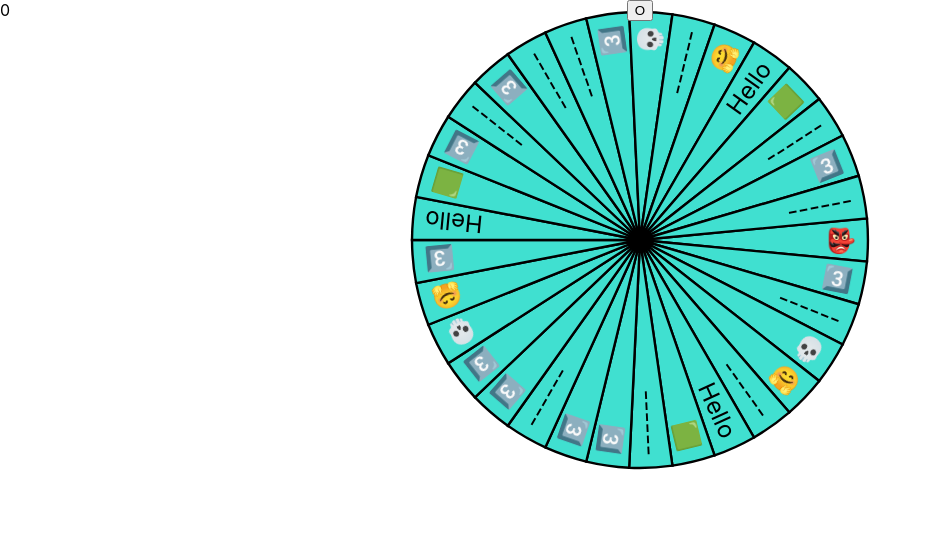
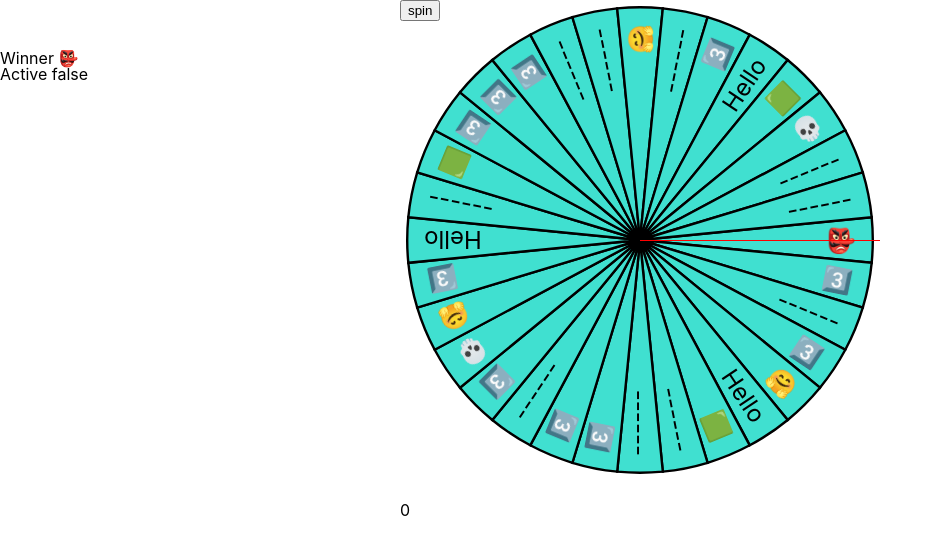
Before and after one commit to z-eric/EZ_Wheel, a React (Create React App) app in the folder spinner-wheel/: page / in a window 1280 px wide. Shown: the top 554 px of the page, without its empty margins (0-943 px from the left). Built offline with nearby package versions, Linux system fonts and the light colour scheme.

Commit message:
wip 8 - winner detection implemented

```diff
--- a/spinner-wheel/src/components/MainPanel.tsx
+++ b/spinner-wheel/src/components/MainPanel.tsx
@@ -1,5 +1,6 @@
 import { useState } from 'react';
 import WheelSpinner from './WheelSpinner';
+import { relative } from 'path';
 
 export interface WheelOption{
     label: string,
@@ -30,7 +31,7 @@ const debugLabels: WheelOption[] = [
   },
   {
     label: '💀',
-    value: 3,
+    value: 2,
   },
   {
     label: '🟩',
@@ -60,16 +61,34 @@ const MainPanel = () => {
     setIsActive(active);
   };
   const winningLocationSetter = (location: number) => {
+    console.log('location ' + location)
     setWinningLocation(location);
   };
 
   return (
+    <>
+      <div style={{
+        position: 'absolute',
+      }}>
         <WheelSpinner
           wheelData={wheelData}
           isActive={isActive}
           isActiveSetter={isActiveSetter}
           winningLocationSetter={winningLocationSetter}
         />
+      </div>
+      <div style={{
+        position: 'absolute',
+        height: '1px',
+        width: '15rem',
+        top: '15rem',
+        left: '50%',
+        backgroundColor: 'red',
+        zIndex: '10',
+      }}></div>
+      <p style={{position: 'absolute', top: '2em', left: '0'}}>Winner {wheelData[winningLocation].label}</p>
+      <p style={{position: 'absolute', top: '3em', left: '0'}}>Active {isActive ? 'true' : 'false'}</p>
+    </>
   )
 }
 
--- a/spinner-wheel/src/components/Wedge.tsx
+++ b/spinner-wheel/src/components/Wedge.tsx
@@ -6,6 +6,7 @@ interface WedgeProps {
   angle: number,
   wedgeX: number,
   wedgeY: number,
+  viewBox: number,
 }
 
 const Wedge = ({...props}: WedgeProps) => {
@@ -20,9 +21,9 @@ const Wedge = ({...props}: WedgeProps) => {
           position: 'absolute',
         }}>
 
-        <svg width='100%' height='100%' viewBox={`0 0 ${props.wheelRadius * 2} ${props.wheelRadius * 2}`}>
+        <svg width='100%' height='100%' viewBox={`0 0 ${props.viewBox} ${props.viewBox}`}>
           <path
-            d={`M ${props.wheelRadius} ${props.wheelRadius}
+            d={`M ${props.viewBox / 2} ${props.viewBox / 2}
               l ${props.wedgeX} ${props.wedgeY}
               a ${props.wheelRadius} ${props.wheelRadius} 0 0 0 0 ${props.wedgeY * -2}
               Z`}
--- a/spinner-wheel/src/components/Wheel.tsx
+++ b/spinner-wheel/src/components/Wheel.tsx
@@ -7,8 +7,9 @@ interface WheelProps {
   sendWedgePattern: (pattern: number[]) => void;
 }
 
+const wheelRadius = 10;
+
 let wedgePattern: number[] = [];
-const wheelRadius = 10;
 
 const calcWedgePattern = (wheelData : WheelOption[]) => {
   console.clear();
@@ -57,19 +58,19 @@ const calcWedgePattern = (wheelData : WheelOption[]) => {
   console.log('wedgePattern ' + wedgePattern);
 };
 
-const buildWedges = (wheelData: WheelOption[]) => {
+const buildWedges = (wheelData: WheelOption[], wheelRadius: number) => {
 
-
-  calcWedgePattern(wheelData);
 
   // cartesian from polar
   // x = r * cos(angle)
   // y = r * sin(angle)
+  let viewBox = wheelRadius * 2;
+  wheelRadius *= 0.97;
   let numWedge = wedgePattern.length;
   let degrees = 360 / numWedge /2;
   let radians = degrees * Math.PI / 180;
-  let wedgeX = wheelRadius * .95 * Math.cos(radians);
-  let wedgeY = wheelRadius * .95 * Math.sin(radians);
+  let wedgeX = wheelRadius * Math.cos(radians);
+  let wedgeY = wheelRadius * Math.sin(radians);
 
   return (
     <>
@@ -81,6 +82,7 @@ const buildWedges = (wheelData: WheelOption[]) => {
           angle={wedgeIndex * (360 / wedgePattern.length)}
           wedgeX={wedgeX}
           wedgeY={wedgeY}
+          viewBox={viewBox}
         />
       ))}
     </>
@@ -90,6 +92,10 @@ const buildWedges = (wheelData: WheelOption[]) => {
 
 const Wheel = memo(({...props} : WheelProps) => {
 
+
+calcWedgePattern(props.wheelData);
+props.sendWedgePattern(wedgePattern);
+
   return (
     <>
       <div
@@ -98,7 +104,7 @@ const Wheel = memo(({...props} : WheelProps) => {
           width: '30rem',
           height: '30rem',
         }}>
-        {buildWedges(props.wheelData)}
+        {buildWedges(props.wheelData, wheelRadius)}
       </div>
     </>
   );
--- a/spinner-wheel/src/components/WheelSpinner.tsx
+++ b/spinner-wheel/src/components/WheelSpinner.tsx
@@ -1,4 +1,4 @@
-import { useState } from "react";
+import { useCallback, useState } from "react";
 import Wheel from "./Wheel";
 import { WheelOption } from "./MainPanel";
 
@@ -9,35 +9,50 @@ interface WheelSpinnerProps {
   winningLocationSetter: (location: number) => void,
 }
 
+let wedgePattern: number[];
+
+const findWinningOption = (winningDegree: number) => {
+  console.log('\nwin deg ' + winningDegree)
+  let normalized = (360 - winningDegree) / 360;
+  console.log('normalized ' + normalized);
+  let wedge = normalized * wedgePattern.length;
+  console.log('wedge ' + wedge)
+  wedge = Math.round(wedge)
+  return wedgePattern[wedge === wedgePattern.length ? 0 : wedge];
+}
+
 const WheelSpinner = ({ ...props }: WheelSpinnerProps) => {
 
   const [rotation, setRotation] = useState(0);
 
-  let wedgePattern: number[];
-  const setWedgePattern = (pattern: number[]) => {
+  const setWedgePattern = useCallback((pattern: number[]) => {
     wedgePattern = pattern;
-  };
-
-
+  }, []);
 
   const spin = () => {
-    const distance = 1800;
-    const duration = 3000;
+    props.isActiveSetter(true);
+    const distance = 777;
+    const duration = 1500;
+
+    setTimeout(props.winningLocationSetter,1500,(findWinningOption((rotation + distance) % 360)));
 
     let timeStarted: number;
     const turn = (callTime: number) => {
       if (!timeStarted)
         timeStarted = callTime;
       const timePassed = callTime - timeStarted;
-      const increment = distance * (timePassed / duration);
+      const timeNormal = timePassed / duration;
+      const increment = distance * (1 - (1 - timeNormal) ** 3); // Cubic bezier with maximal control points reduces to standard cubic
       const newRotation = (rotation + increment) % 360;
 
       setRotation(newRotation);
 
       if (timePassed < duration)
         requestAnimationFrame(turn);
+
     }
     requestAnimationFrame(turn);
+    setTimeout(props.isActiveSetter,1500,false);
   }
 
 
@@ -54,7 +69,7 @@ const WheelSpinner = ({ ...props }: WheelSpinnerProps) => {
 
       </div>
       <br/>
-      <button onClick={spin } style={{position: 'absolute'}}>O</button>
+      <button onClick={spin} disabled={props.isActive} style={{position: 'absolute', top: 0}}>spin</button>
       <div style={{position: 'absolute', left: 0}}>{rotation}</div>
     </>
   )
```
Lines whose indentation alone changed are shown as unchanged.
